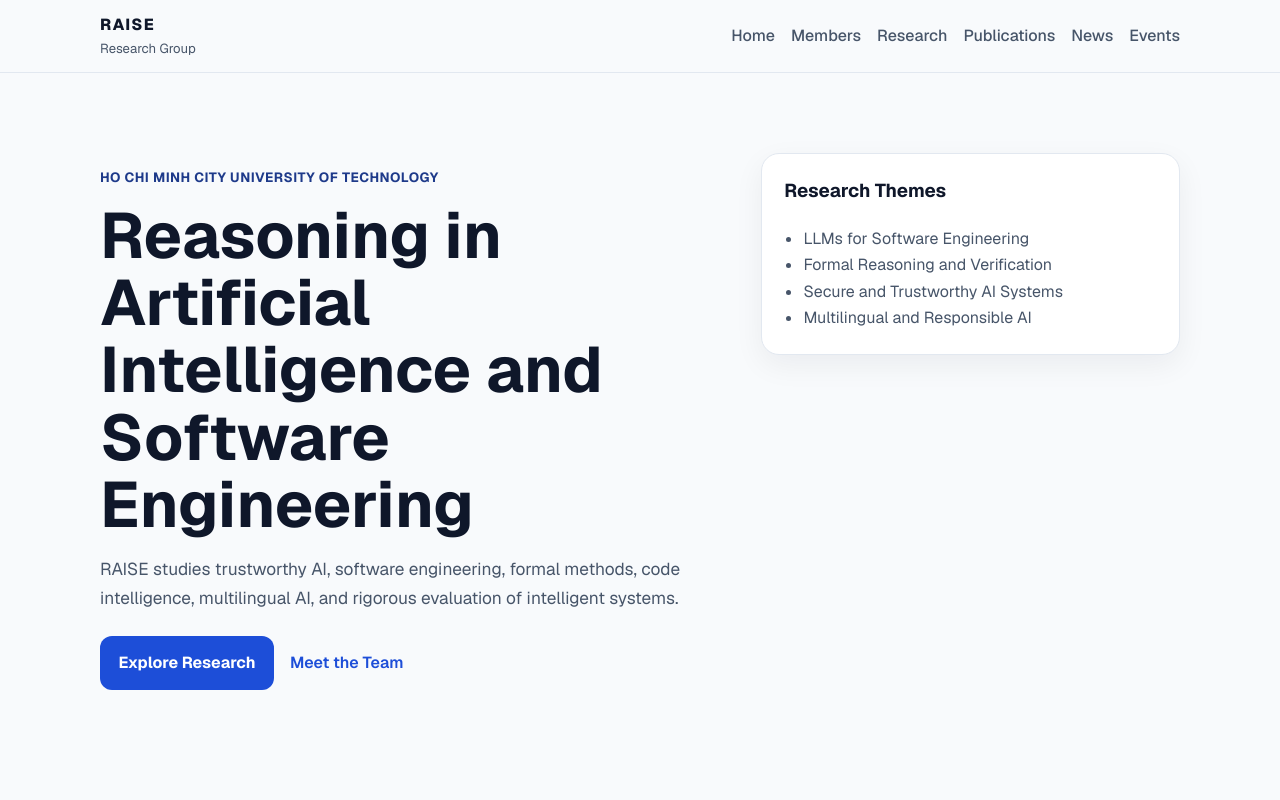
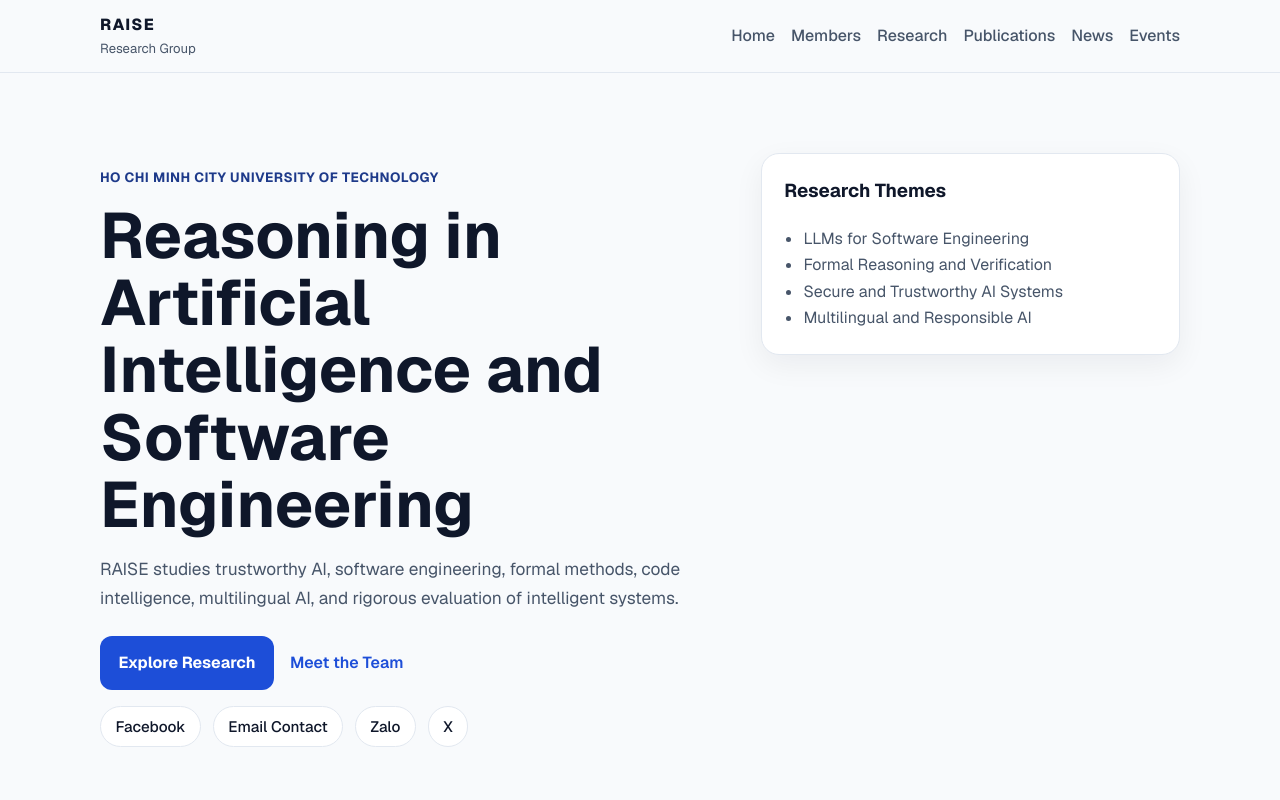
Before and after one commit to lexuanbach/raise-website, a Next.js app: page / in a window 1280 px wide. Shown: the top 800 px of the page. Built offline with nearby package versions, Linux system fonts and the light colour scheme.

Commit message:
Add homepage contact tabs

```diff
--- a/src/app/page.tsx
+++ b/src/app/page.tsx
@@ -21,6 +21,21 @@ export default function HomePage() {
               </Link>
               <Link href="/members" className="secondary-link">
                 Meet the Team
+              </Link>
+            </div>
+
+            <div className="footer-contact-tabs">
+              <Link href="/" className="footer-tab">
+                Facebook
+              </Link>
+              <Link href="/" className="footer-tab">
+                Email Contact
+              </Link>
+              <Link href="/" className="footer-tab">
+                Zalo
+              </Link>
+              <Link href="/" className="footer-tab">
+                X
               </Link>
             </div>
           </div>
```
